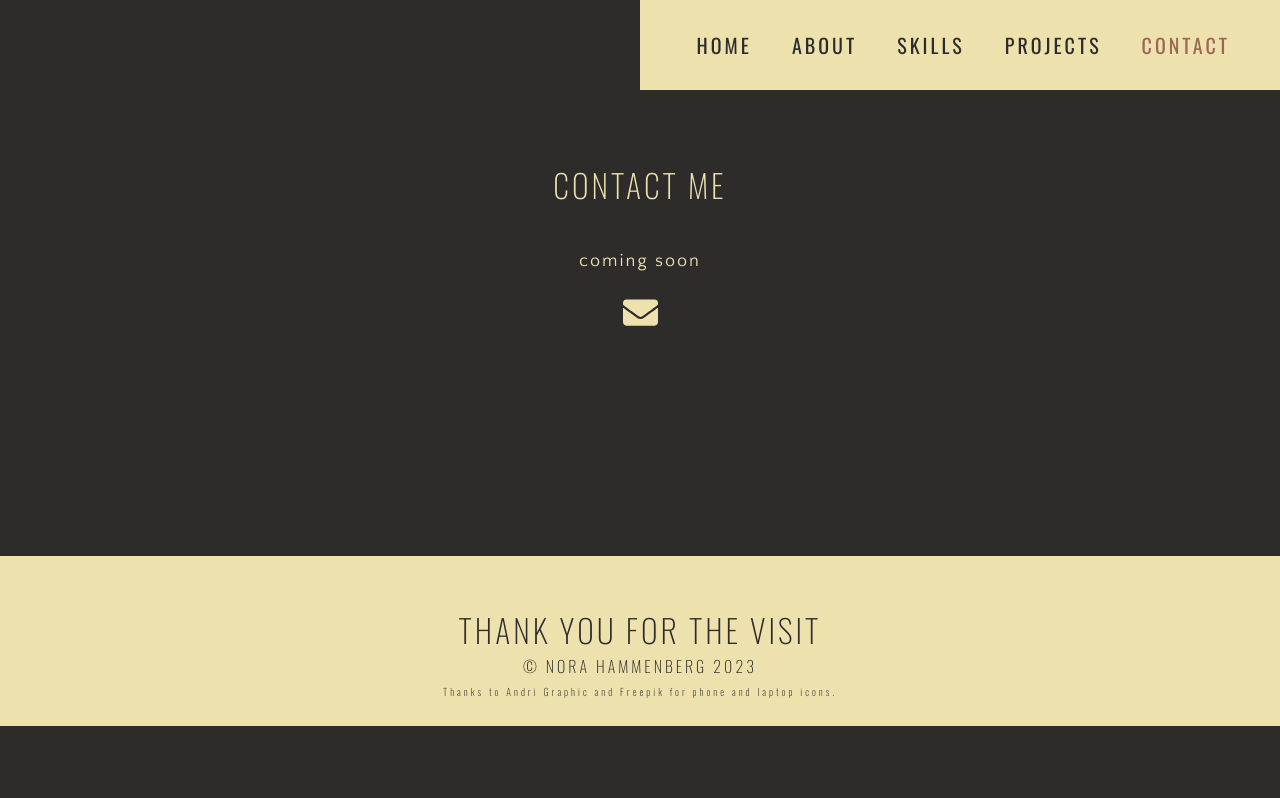
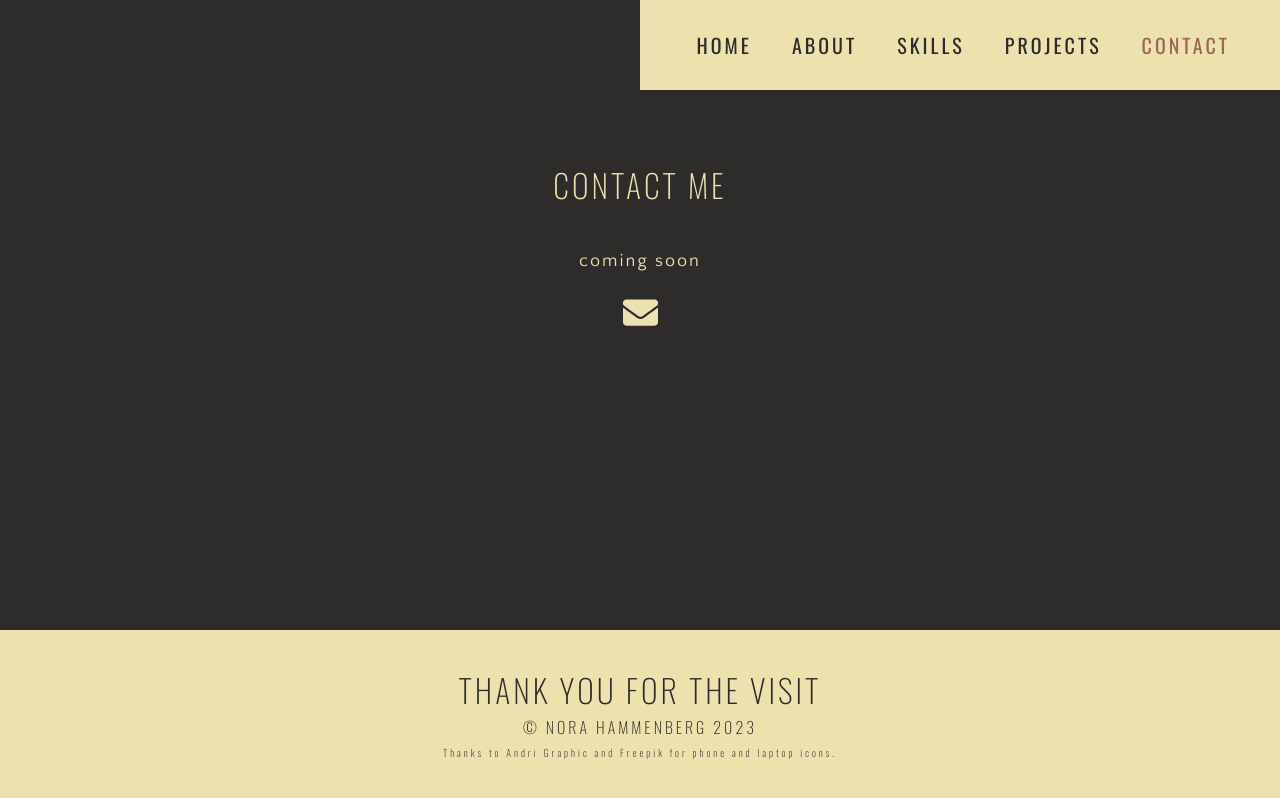
Before and after one commit to norahammenberg/norahammenberg.github.io, a React (Create React App) app: page /#/page/contact in a window 1280 px wide. Built offline with nearby package versions, Linux system fonts and the light colour scheme; a web font is replaced by a local one.

Commit message:
fix footer

```diff
--- a/src/styles/footer.scss
+++ b/src/styles/footer.scss
@@ -3,6 +3,10 @@
 .footerWrapper {
     background-color: $primary-light-colour;
     height: 170px;
+    position: fixed;
+    left: 0;
+    bottom: 0;
+    width: 100%;
 }
 .contactFooter {
 
@@ -10,7 +14,7 @@
     font-weight: 100;
     text-align: center;
     color: $primary-dark-colour;
-    padding-top: 50px;
+    padding-top: 15px;
 }
 .footerPara {
     @include primary-heading-font;
```
